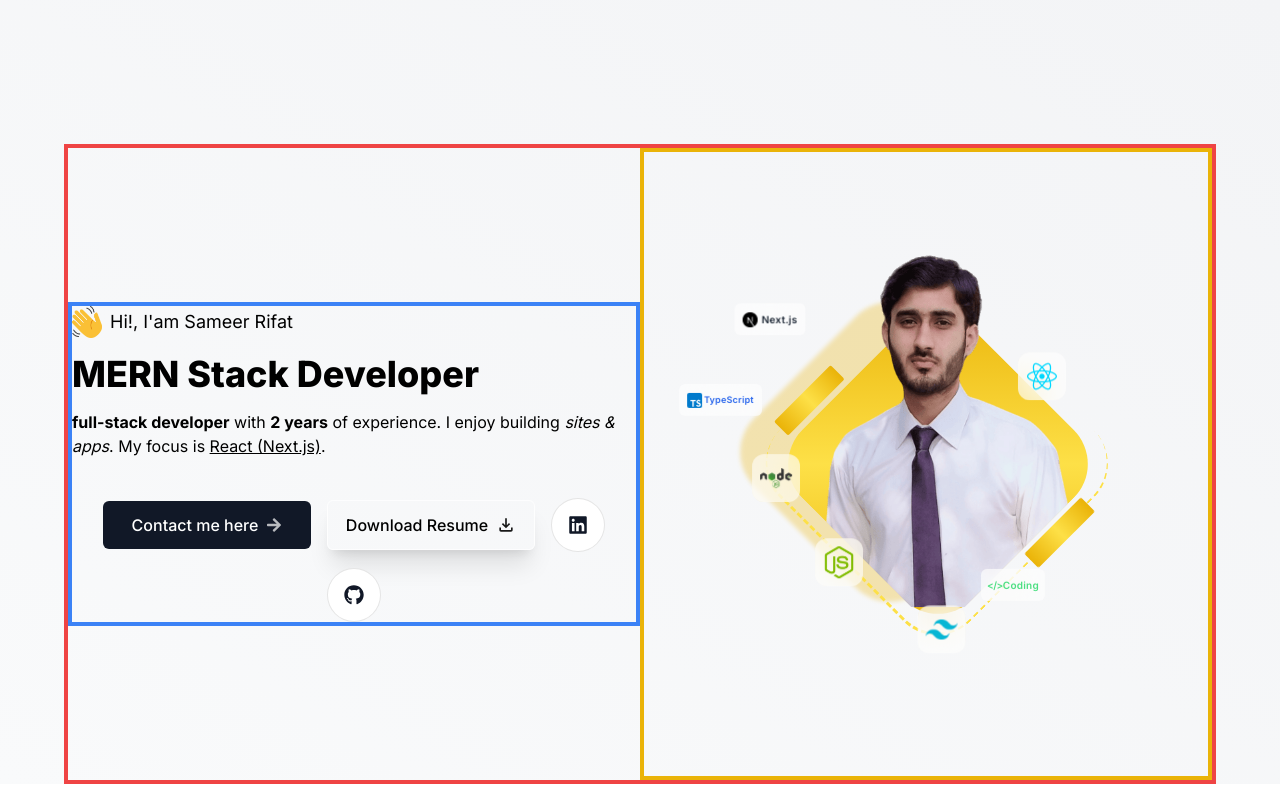
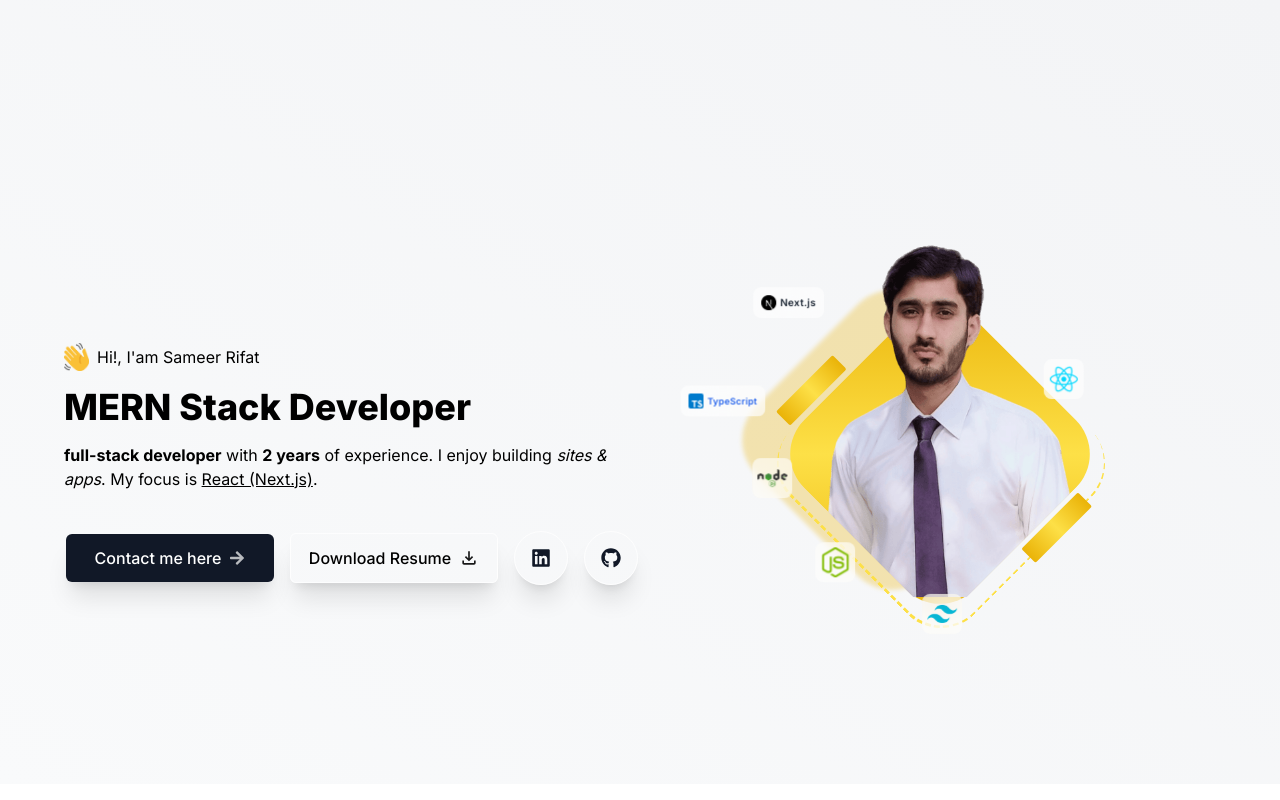
Before and after one commit to SameerRifat/sameer-portfolio, a Next.js app: page / in a window 1280 px wide. Built offline with nearby package versions, Linux system fonts and the light colour scheme.

Commit message:
second commit

```diff
--- a/app/globals.css
+++ b/app/globals.css
@@ -36,6 +36,12 @@
 
 }
 
+*{
+  padding: 0;
+  margin: 0;
+  box-sizing: border-box;
+}
+
 .container{
   width: 90%;
   max-width: 1600px;
@@ -55,7 +61,15 @@
   border-radius: 30% 70% 75% 25% / 30% 42% 58% 70%  ;
 }
 
-
+.icon{
+  @apply bg-white w-[22px] h-[22px] xxs:w-[30px] xxs:h-[30px] xs:w-[38px] xs:h-[38px] sm:w-10 sm:h-10 rounded-md xs:rounded-lg sm:rounded-lg absolute -rotate-45 bg-opacity-60 backdrop-blur-[1rem] p-2 flex justify-center items-center
+}
+.icon2{
+  @apply bg-white rounded-md xs:rounded-lg sm:rounded-lg absolute -rotate-45 bg-opacity-60 backdrop-blur-[1rem] p-2 justify-center items-center gap-1
+}
+.icon_image{
+  @apply w-[14px] xxs:w-[20px] xs:w-[25px] sm:w-[30px] max-w-[30px]
+}
 
 
 
--- a/components/Hero.jsx
+++ b/components/Hero.jsx
@@ -10,31 +10,34 @@ import Link from 'next/link';
 
 const Hero = () => {
     return (
-        <section className='container grid grid-cols-1 gap-20 lg:gap-0 lg:grid-cols-2 min-h-[80vh] border-4 border-red-500'>
-            <div className='flex items-center justify-center text-center lg:text-start order-2 lg:order-1'>
-                <div className='border-4 border-blue-500'>
-                    <span className=' flex items-center justify-center lg:justify-start gap-2 text-base lg:text-lg'>
+        <section className='w-[90%] mx-auto grid grid-cols-1 lg:gap-0 xl:grid-cols-2 min-h-[80vh]'>
+            <div className='flex items-center justify-center text-center lg:text-start order-2 xl:order-1'>
+                <div className=''>
+                    <span className='flex items-center justify-center lg:justify-start gap-2 text-base lg:text-lg'>
                         <Image
                             src='/assets/hand.png'
                             width={30}
                             height={30}
                             quality="95"
                             priority={true}
+                            className='w-[18px] xxs:w-[20] xs:w-[25px] max-w-[30px]'
                         />
-                        <span>Hi!, I'am Sameer Rifat</span>
+                        <span className='text-[14px] xs:text-base'>Hi!, I'am Sameer Rifat</span>
                     </span>
-                    <h1 className='text-4xl font-extrabold my-4'>MERN Stack Developer</h1>
+                    <h1 className='text-3xl xs:text-4xl font-bold xs:font-extrabold my-2 xs:my-3 sm:my-4'>MERN Stack Developer</h1>
+                    <p className='text-xs xxs:text-[14px] xs:text-base'>
                         <span className="font-bold">full-stack developer</span> with{" "}
                         <span className="font-bold">2 years</span> of experience. I enjoy
                         building <span className="italic">sites & apps</span>. My focus is{" "}
                         <span className="underline">React (Next.js)</span>.
+                    </p>
 
                     <div
                         className="mt-10 flex flex-col sm:flex-row flex-wrap gap-4 items-center justify-center font-medium"
                     >
                         <Link
                             href="#contact"
-                            className="group bg-gray-900 text-white w-52 py-3 rounded-md flex items-center justify-center gap-2
+                            className="group bg-gray-900 text-white w-full xxs:w-52 py-3 rounded-md shadow-xl flex items-center justify-center gap-2 text-[14px] xs:text-base
                                         outline-none hover:scale-110 focus:scale-110 hover:bg-gray-950 active:scale-105 transition-all"
                         // onClick={() => {
                         //     setActiveSection("Contact");
@@ -48,7 +51,7 @@ const Hero = () => {
                         <a
                             href="/CV.pdf"
                             download
-                            className="group border border-white/80 shadow-xl w-52 py-3 rounded-md flex items-center justify-center gap-2
+                            className="group border border-white/80 shadow-xl w-full xxs:w-52 py-3 rounded-md flex items-center justify-center gap-2 text-[14px] xs:text-base
                                         outline-none hover:scale-110 focus:scale-110 active:scale-[1] transition-all cursor-pointer dark:bg-white/10
                                         "
                         >
@@ -57,7 +60,7 @@ const Hero = () => {
                         </a>
 
                         <a
-                            className="bg-white p-4 rounded-full flex items-center justify-between gap-2 border border-black/10 cursor-pointer text-gray-900
+                            className="border-white/80 shadow-xl p-4 rounded-full flex items-center justify-between gap-2 border cursor-pointer text-gray-900
                                         outline-none hover:scale-[1.15] hover:text-gray-950 active:scale-105 transition-all dark:bg-white/10 dark:text-white/60"
                             href="https://linkedin.com"
                             target="_blank"
@@ -66,7 +69,7 @@ const Hero = () => {
                         </a>
 
                         <a
-                            className="bg-white p-4 rounded-full flex items-center justify-between gap-2 border border-black/10 cursor-pointer text-gray-900
+                            className="border-white/80 shadow-xl p-4 rounded-full flex items-center justify-between gap-2 border cursor-pointer text-gray-900
                                         outline-none hover:scale-[1.15] focus:scale-[1.15] hover:text-gray-950 active:scale-105 transition-all dark:bg-white/10 dark:text-white/60"
                             href="https://github.com"
                             target="_blank"
@@ -76,18 +79,18 @@ const Hero = () => {
                     </div>
                 </div>
             </div>
-            <div className='flex justify-center items-center relative order-1 lg:order-2 border-4 border-yellow-500 pl-6'>
-                <div className='relative w-[100px] xs:w-[180px] sm:w-[200px] md:w-[240px] h-[100px] xs:h-[180px] sm:h-[200px] md:h-[240px] bg-gradient-to-br from-yellow-500 via-yellow-300 to-yellow-500 rotate-45 rounded-[1rem] xs:rounded-[1.7rem] sm:rounded-[2.3rem] md:rounded-[3rem] -z-50 clip'>
+            <div className='flex justify-center items-center relative order-1 xl:order-2 pl-6 pb-5'>
+                <div className='relative w-[80px] xxs:w-[130px] xs:w-[160px] sm:w-[200px] md:w-[240px] h-[80px] xxs:h-[130px] xs:h-[160px] sm:h-[200px] md:h-[240px] bg-gradient-to-br from-yellow-500 via-yellow-300 to-yellow-500 rotate-45 rounded-[1rem] xs:rounded-[1.7rem] sm:rounded-[2.3rem] md:rounded-[3rem] -z-50 clip'>
                     <Image
                         src='/assets/profile.png'
                         width={280}
                         height={280}
-                        className='absolute xs:-top-[65px] sm:-top-[72px] md:-top-[90px] -translate-x-[1.6rem] sm:-translate-x-[25px] md:-translate-x-9 -rotate-45 w-[210px] sm:w-[230px] md:w-[280px] max-w-[300px] rounded-[3rem]'
+                        className='absolute -top-[19px] xxs:-top-[32px] xs:-top-[45px] sm:-top-[72px] md:-top-[90px] -translate-x-[4px] xxs:-translate-x-[0px] xs:-translate-x-[5px] sm:-translate-x-[25px] md:-translate-x-9 -rotate-45 w-[85px] xxs:w-[140px] xs:w-[175px] sm:w-[230px] md:w-[280px] max-w-[300px] rounded-[3rem]'
                         quality="95"
                         priority={true}
                     />
                     <div
-                        className='bg-gradient-to-r from-yellow-500 via-yellow-300 to-yellow-500 absolute -left-14 bottom-16 rotate-[-90deg] w-20 h-5 rounded-sm'
+                        className='bg-gradient-to-r from-yellow-500 via-yellow-300 to-yellow-500 absolute -left-[20px] xxs:-left-[32px] xs:-left-[36px] sm:-left-[46px] md:-left-14 bottom-[25px] xxs:bottom-[35px] xs:bottom-[45px] sm:bottom-[55px] md:bottom-16 rotate-[-90deg] w-[28px] xxs:w-[45px] xs:w-[50px] sm:w-16 md:w-20 h-[7px] xxs:h-[10px] xs:h-[12px] sm:h-4 md:h-5 rounded-sm'
                     >
                     </div>
                     {/* <div
@@ -96,72 +99,72 @@ const Hero = () => {
 
                     </div> */}
                 </div>
-                <div className='bg-yellow-500 w-[100px] xs:w-[180px] sm:w-[200px] md:w-[240px] h-[100px] xs:h-[180px] sm:h-[200px] md:h-[240px] absolute rotate-45 left-1/2 top-1/2 -translate-x-[65%] -translate-y-[53%] lg:-translate-y-[55%] rounded-[3rem] opacity-30 -z-[60] blur-[2px]'>
+                <div className='bg-yellow-500 w-[75px] xxs:w-[125px] xs:w-[160px] sm:w-[200px] md:w-[240px] h-[75px] xxs:h-[125px] xs:h-[160px] sm:h-[200px] md:h-[240px] absolute rotate-45 left-1/2 top-1/2 -translate-x-[65%] -translate-y-[65%] xs:-translate-y-[60%] lg:-translate-y-[60%] rounded-[1rem] xs:rounded-[1.7rem] sm:rounded-[2.3rem] md:rounded-[3rem] opacity-30 -z-[60] blur-[2px]'>
 
                 </div>
-                <div className='w-[180px] sm:w-[200px] lg:w-[240px] h-[180px] sm:h-[200px] md:h-[240px] absolute rotate-45 left-1/2 top-1/2 -translate-x-[50%] -translate-y-[50%] rounded-[3rem]'>
+                <div className='flex w-[180px] sm:w-[200px] lg:w-[240px] h-[180px] sm:h-[200px] md:h-[240px] absolute rotate-45 left-1/2 top-1/2 -translate-x-[50%] -translate-y-[50%] rounded-[3rem]'>
                     <div
-                        className='bg-gradient-to-r from-yellow-500 via-yellow-300 to-yellow-500 absolute w-20 h-5 rounded-sm rotate-[-90deg] top-16 -right-[83px] lg:-right-[63px] z-30'
+                        className='bg-gradient-to-r from-yellow-500 via-yellow-300 to-yellow-500 absolute w-[28px] xxs:w-[45px] xs:w-[50px] sm:w-16 md:w-20 h-[7px] xxs:h-[10px] xs:h-[12px] sm:h-4 md:h-5 rounded-sm rotate-[-90deg] right-[29px] xxs:-right-[8px] xs:-right-[27px] sm:-right-[46px] md:-right-[77px] lg:-right-14 top-[57px] xxs:top-[45px] xs:top-[45px] sm:top-[55px] md:top-16 z-30'
                     >
                     </div>
-                    <div className='bg-white w-12 h-12 rounded-xl absolute -top-[3rem] right-[3.4rem] lg:right-[4.75rem] -rotate-45 bg-opacity-60 backdrop-blur-[1rem] p-2 flex justify-center items-center'>
+                    <div className='icon top-[18px] xxs:-top-[0.9rem] xs:-top-[2rem] sm:-top-[3.5rem] right-[3.8rem] xxs:right-[2.8rem] xs:right-[2rem] sm:right-[3rem] lg:right-[4rem] '>
                         <Image
                             src='/assets/react.png'
                             width={40}
                             height={40}
                             quality="95"
                             priority={true}
+                            className='icon_image'
                         />
                     </div>
-                    <div className='bg-white w-16 h-8 rounded-md absolute bottom-[5rem] -right-[3.7rem] -rotate-45 bg-opacity-60 backdrop-blur-[1rem] p-2 flex justify-center items-center'>
-                        {/* <Image
-                            src='/assets/tailwind.png'
-                            width={40}
-                            height={40}
-                        /> */}
-                        <span className='text-[10px] text-green-400 font-semibold tracking-wide flex items-center'><span className='tracking-tighter text-green-400'>{`</>`}</span>Coding</span>
+                    <div className='icon2 hidden bottom-[5rem] -right-[3.7rem]'>
+                        <span className='text-[10px] text-green-400 font-semibold tracking-wide hidden items-center'><span className='tracking-tighter text-green-400'>{`</>`}</span>Coding</span>
                     </div>
-                    <div className='bg-white w-12 h-12 rounded-xl absolute -bottom-[10px] -right-[2rem] -rotate-45 bg-opacity-60 backdrop-blur-[1rem] p-2 flex justify-center items-center'>
+                    <div className='icon bottom-[55px] xxs:bottom-[25px] xs:bottom-2 sm:-bottom-[4px] md:bottom-1 right-[34px] xxs:right-[2px] xs:-right-[20px] sm:-right-[31px] md:-right-[35px] lg:-right-[1rem] '>
                         <Image
                             src='/assets/tailwind.png'
                             width={40}
                             height={40}
                             quality="95"
                             priority={true}
+                            className='icon_image'
                         />
 
                     </div>
-                    <div className='bg-white w-12 h-12 rounded-xl absolute -bottom-[35px] left-[6.5rem] -rotate-45 bg-opacity-60 backdrop-blur-[1rem] p-2 flex justify-center items-center'>
+                    <div className='icon bottom-[40px] xxs:bottom-[4px] xs:-bottom-[20px] sm:-bottom-[35px] left-[5rem] sm:left-[5.7rem] lg:left-[6.5rem] '>
                         <Image
                             src='/assets/js.png'
                             width={40}
                             height={40}
                             quality="95"
                             priority={true}
+                            className='icon_image'
                         />
 
                     </div>
-                    <div className='bg-white w-12 h-12 rounded-xl absolute -bottom-[20px] -left-[0rem] -rotate-45 bg-opacity-60 backdrop-blur-[1rem] p-2 flex justify-center items-center'>
+                    <div className='icon bottom-[45px] xxs:bottom-[15px] xs:-bottom-[5px] sm:-bottom-[20px] md:-bottom-[20px] lg:-bottom-[20px] left-[40px] xxs:left-[15px] xs:-left-[0px] sm:-left-[15px] md:-left-[30px] lg:-left-[0rem] '>
                         <Image
                             src='/assets/node.png'
                             width={40}
                             height={40}
                             quality="95"
                             priority={true}
+                            className='icon_image'
                         />
                     </div>
 
-                    <div className='bg-white w-auto h-8 rounded-md absolute bottom-[6rem] -left-[8rem] -rotate-45 bg-opacity-60 backdrop-blur-[1rem] p-1 px-2 flex items-center gap-1'>
+                    <div className='icon2 hidden xxs:flex xxs:bottom-[6rem] xs:bottom-[5rem] sm:bottom-[5.5rem] md:bottom-[7.5rem] xxs:-left-[5rem] xs:-left-[6.5rem] sm:-left-[8.5rem] md:-left-[9.6rem] lg:-left-[8rem]'>
                         <Image
                             src='/assets/next.png'
                             width={15}
                             height={15}
                             quality="95"
                             priority={true}
+                            className=''
                         />
-                        <span className='text-[10px] text-gray-800 font-semibold tracking-wide flex items-center'>Next.js</span>
+                        <span className='text-[10px] text-gray-800 font-semibold tracking-wide items-center'>Next.js</span>
                     </div>
-                    <div className='bg-white w-auto h-8 rounded-md absolute bottom-1 -left-[7rem] -rotate-45 bg-opacity-60 backdrop-blur-[1rem] p-1 px-2 flex items-center gap-0.5'>
+                    <div className='icon2 hidden xxs:flex xxs:bottom-6 xs:bottom-2 sm:bottom-1 md:bottom-[10px] lg:bottom-1  xxs:-left-[4.8rem] xs:-left-[6.5rem] sm:-left-[7rem] md:-left-[8.5rem] lg:-left-[7rem]'>
                         <Image
                             src='/assets/ts.svg'
                             width={15}
@@ -170,10 +173,10 @@ const Hero = () => {
                             priority={true}
                             className='rounded-sm'
                         />
-                        <span className='text-[9px] text-blue-600 font-semibold tracking-wide flex items-center'>TypeScript</span>
+                        <span className='text-[9px] text-blue-600 font-semibold tracking-wide items-center'>TypeScript</span>
                     </div>
                 </div>
-                <div className='w-[210px] h-[210px] sm:w-[230px] sm:h-[230px] md:w-[270px] md:h-[270px] border-r-2 border-b-[3px] border-dashed border-yellow-300 absolute rotate-45 left-1/2 top-1/2 -translate-x-[46%] -translate-y-[50%] rounded-[3rem] -z-50'>
+                <div className='w-[85px] h-[85px] xxs:w-[145px] xxs:h-[145px] xs:w-[175px] xs:h-[175px] sm:w-[220px] sm:h-[220px] md:w-[260px] md:h-[260px] border-r-2 border-b-[3px] border-dashed border-yellow-300 absolute rotate-45 left-1/2 top-1/2 -translate-x-[42%] xs:-translate-x-[45%] -translate-y-[50%] rounded-[1rem] xs:rounded-[1.7rem] sm:rounded-[2.3rem] md:rounded-[3rem] -z-50'>
 
                 </div>
                 {/* <div className='relative w-60 h-[260px]'>
--- a/tailwind.config.js
+++ b/tailwind.config.js
@@ -8,8 +8,8 @@ module.exports = {
   theme: {
     extend: {
       screens: {
-        'xxs': '300px',
-        'xs': '400px'
+        'xxs': '360px',
+        'xs': '430px'
       },
       // backgroundImage: {
       //   'gradient-radial': 'radial-gradient(var(--tw-gradient-stops))',
```
Lines whose indentation alone changed are shown as unchanged.
